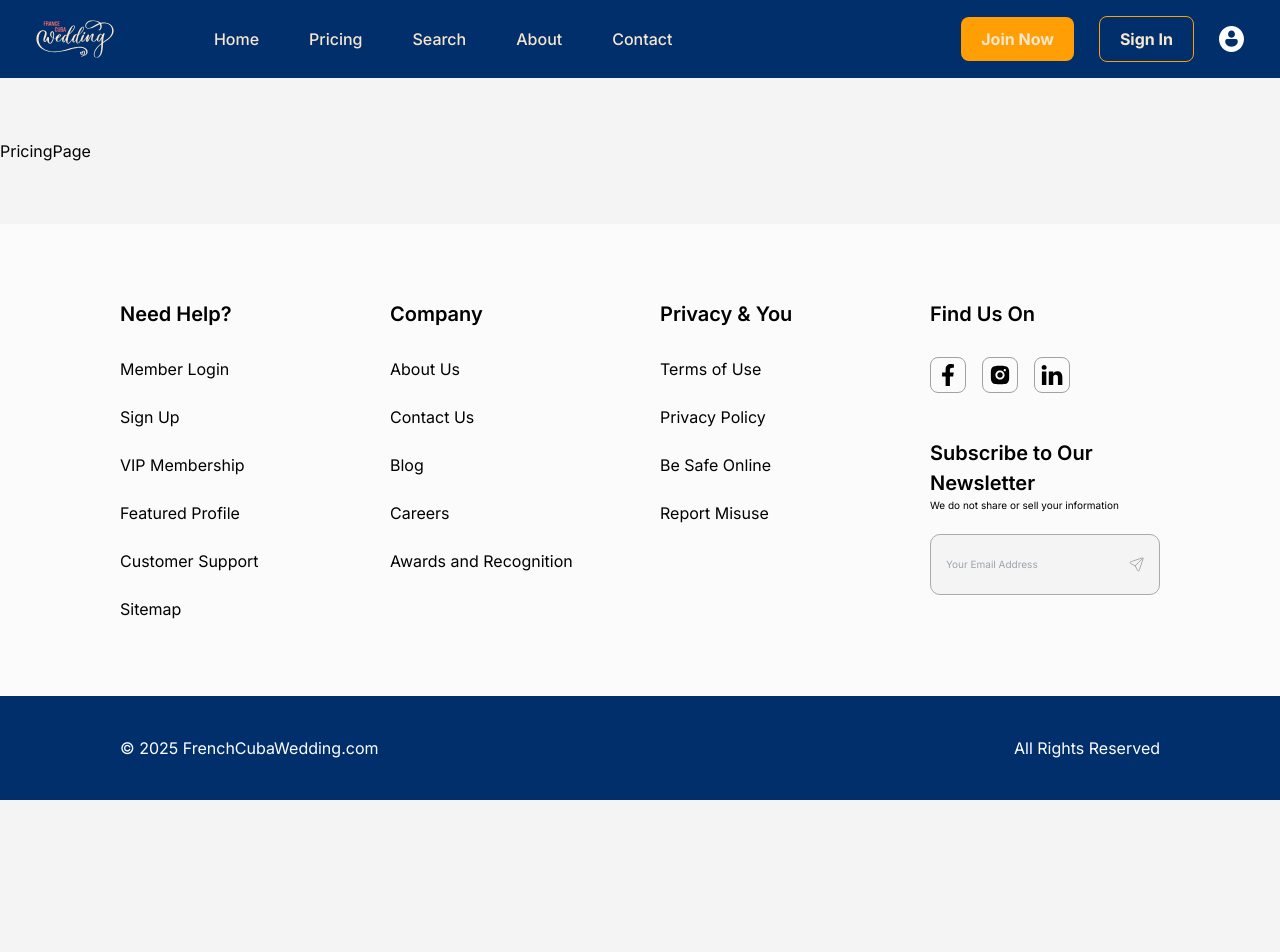
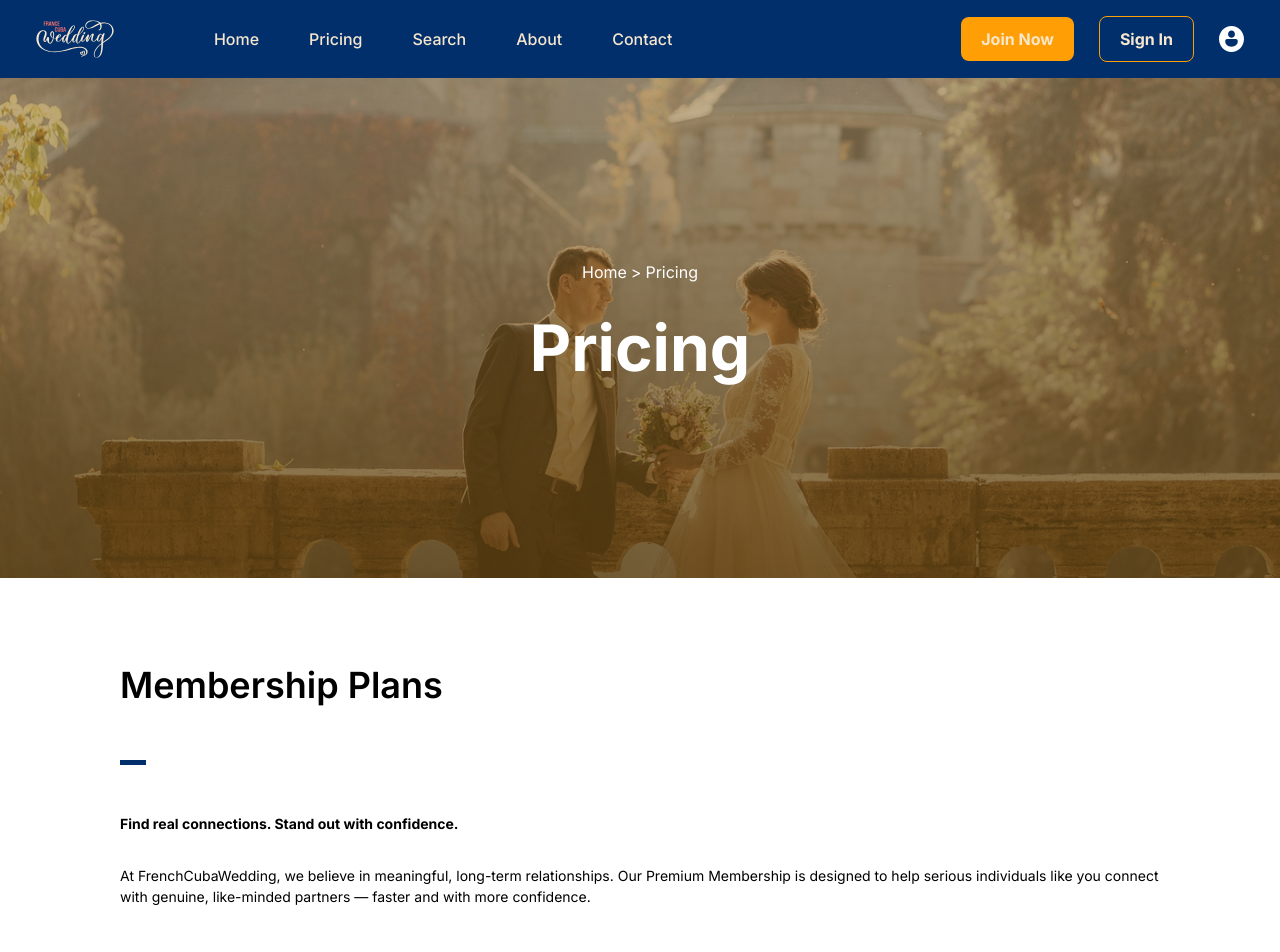
Before and after one commit to MahadiHasan2903/wedding-web-app, a Next.js app: page /pricing in a window 1280 px wide. Shown: the top 952 px of the page. Before the commit the page ends 800 px from the top, so only its background shows below. Built offline with nearby package versions, Linux system fonts and the light colour scheme.

Commit message:
feat(pricing): add pricing page

```diff
--- a/app/(application)/pricing/page.tsx
+++ b/app/(application)/pricing/page.tsx
@@ -1,7 +1,15 @@
 import React from "react";
+import { FAQ, HeroBanner } from "@/lib/features/common";
+import { MembershipPlans } from "@/lib/features/pricing";
 
 const PricingPage = () => {
-  return <div>PricingPage</div>;
+  return (
+    <div className="w-full bg-white flex flex-col justify-between">
+      <HeroBanner title="Pricing" />
+      <MembershipPlans />
+      <FAQ />
+    </div>
+  );
 };
 
 export default PricingPage;
--- a/lib/features/common/FAQ.tsx
+++ b/lib/features/common/FAQ.tsx
@@ -29,7 +29,9 @@ const FAQ = () => {
           >
             <div
               onClick={() => handleToggleFaq(index)}
-              className="w-full flex items-center justify-between px-[40px] py-[30px] border border-[#B0B1B3]"
+              className={`${
+                openIndex === index ? "rounded-t-[10px]" : "rounded-[10px]"
+              } overflow-hidden w-full flex items-center justify-between px-[40px] py-[30px] border border-[#B0B1B3]`}
             >
               <p className="text-[24px] font-normal">{faq.question}</p>
               <div
@@ -41,7 +43,7 @@ const FAQ = () => {
               </div>
             </div>
             {openIndex === index && (
-              <div className="w-full flex items-center justify-between px-[40px] py-[30px] border-x border-b border-[#B0B1B3]">
+              <div className="w-full flex items-center justify-between px-[40px] py-[30px] border-x border-b border-[#B0B1B3] rounded-b-[10px]">
                 <p className="text-[20px] font-normal">{faq.answer}</p>
               </div>
             )}
--- /dev/null
+++ b/lib/features/pricing/MembershipPlans.tsx
@@ -0,0 +1,28 @@
+import { HeadingLine, SectionTitle } from "@/lib/components/heading";
+import React from "react";
+
+const MembershipPlans = () => {
+  return (
+    <div className="w-full px-[120px] py-[80px]">
+      <div className="w-full flex flex-col items-start gap-[48px]">
+        <SectionTitle title="Membership Plans" />
+        <HeadingLine color="primary" />
+
+        <div className="text-[14px] flex flex-col gap-[5px]">
+          <p className="font-bold">
+            Find real connections. Stand out with confidence.
+          </p>
+          <br />
+          <p>
+            At FrenchCubaWedding, we believe in meaningful, long-term
+            relationships. Our Premium Membership is designed to help serious
+            individuals like you connect with genuine, like-minded partners —
+            faster and with more confidence.
+          </p>
+        </div>
+      </div>
+    </div>
+  );
+};
+
+export default MembershipPlans;
--- /dev/null
+++ b/lib/features/pricing/index.ts
@@ -0,0 +1,3 @@
+import MembershipPlans from "./MembershipPlans";
+
+export { MembershipPlans };
```
